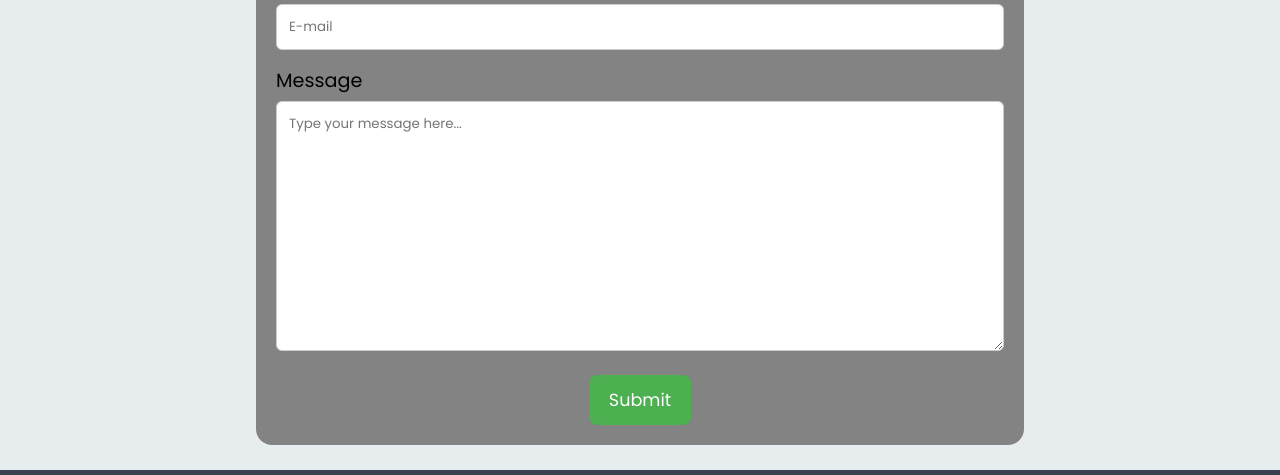
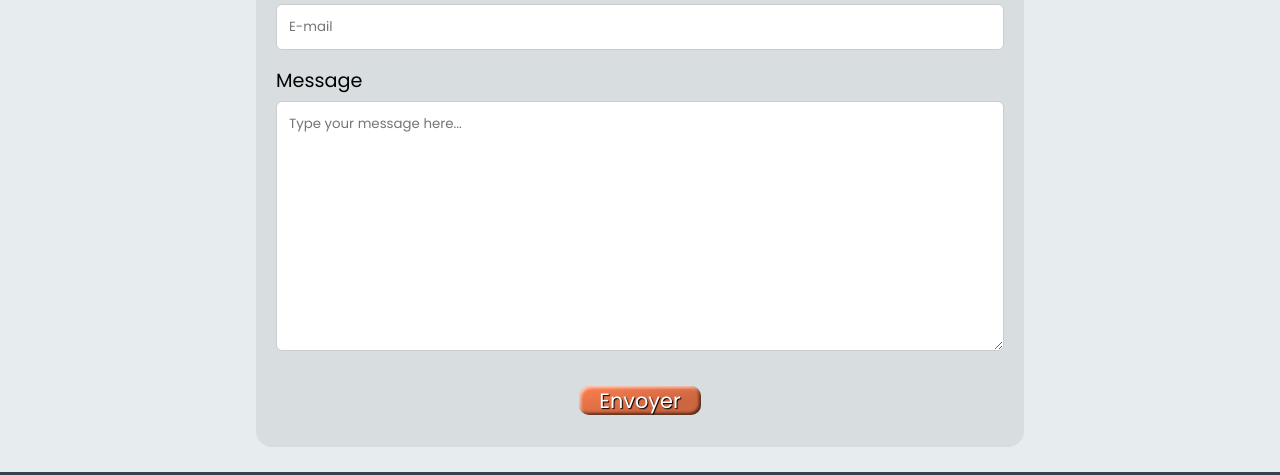
Before and after one commit to ilyashara/aDayInToulouse, a plain HTML site: page contact.html in a window 1280 px wide. Shown: the part 976-1451 px from the top of the page. Drawn offline with Linux system fonts and the light colour scheme.

Commit message:
button et background color changed

```diff
--- a/CSS/contact.style.css
+++ b/CSS/contact.style.css
@@ -1,44 +1,54 @@
 @import url('https://fonts.googleapis.com/css?family=Allura|Josefin+Sans');
-
-input[type=text], select, textarea {
-  width: 100%; /* Full width */
+input[type=text],
+select,
+textarea {
+    width: 100%;
     padding: 12px;
     border: 1px solid #ccc;
     border-radius: 6px;
     box-sizing: borderg-box;
     margin-top: 6px;
     margin-bottom: 16px;
-  resize: vertical /* Allow the user to vertically resize the textarea (not horizontally) */
-  }
-
-  /* Style the submit button with a specific background color etc */
-  input[type=submit] {
-    background-color: #4CAF50;
-    color: white;
-    padding: 12px 20px;
-    border: none;
-    border-radius: 8px;
-    cursor: pointer;
-    font-size: 1.1rem;
+    resize: vertical/* Allow the user to vertically resize the textarea (not horizontally) */
 }
 
 
-  /* When moving the mouse over the submit button, add a darker green color */
-  input[type=submit]:hover {
-    background-color: #45a049;
+/* Style the submit button with a specific background color etc */
+
+.buttonEnvoyer {
+    border: 0;
+    line-height: 2.5;
+    padding: 0 20px;
+    font-size: 1.3rem;
+    text-align: center;
+    color: #fff;
+    text-shadow: 1px 1px 1px #000;
+    border-radius: 10px;
+    background-color: coral;
+    background-image: linear-gradient( to top left, rgba(0, 0, 0, 0.2), rgba(0, 0, 0, 0.2) 30%, rgba(0, 0, 0, 0));
+    box-shadow: inset 2px 2px 3px rgba(255, 255, 255, 0.6), inset -2px -2px 3px rgba(0, 0, 0, 0.6);
 }
 
+.buttonEnvoyer:hover {
+    background-color: rgb(221, 106, 64);
+}
+
+.buttonEnvoyer:active {
+    box-shadow: inset -2px -2px 3px rgba(255, 255, 255, 0.6), inset 2px 2px 3px rgba(0, 0, 0, 0.6);
+}
+
+
 /* Add a background color and some padding around the form */
+
 .containerContact {
     height: 100%;
     width: 60%;
     margin: auto;
     border-radius: 16px;
-    background-color: #838383;
+    background-color: #d8dde0;
     padding: 20px;
     font-size: 1.2rem;
 }
-
 
 .button {
     text-align: center;
--- a/contact.html
+++ b/contact.html
@@ -10,6 +10,7 @@
     <link rel="stylesheet" href="CSS/header.style.css">
     <script src="https://kit.fontawesome.com/a076d05399.js"></script>
 </head>
+
 <body>
     <header>
         <nav class="navbar">
@@ -50,10 +51,11 @@
                 <label for="mail">E-mail</label><br />
                 <input type="text" id="mail" name="mail" placeholder="E-mail" /><br />
                 <label for="message">Message</label><br />
-                <textarea placeholder="Type your message here..." id="message" name="message"
-                    style="height:250px"></textarea><br />
+                <textarea placeholder="Type your message here..." id="message" name="message" style="height:250px"></textarea><br />
                 <div class="button">
-                    <input type="submit" value="Submit" id="btn_s" />
+                    <a href="contact.html" button class="buttonEnvoyer" type="button">
+            Envoyer
+          </a>
                 </div>
             </form>
         </div>
@@ -63,9 +65,7 @@
             <div class="footer-content">
                 <div class="items">
                     <ul>
-              <li><img
-                  src="https://res.cloudinary.com/wildcodeschool/image/upload/c_fill,h_50/v1/static/irjoy97aq0eol8bf6959"
-                  alt="logoWild"></li>
+                        <li><img src="https://res.cloudinary.com/wildcodeschool/image/upload/c_fill,h_50/v1/static/irjoy97aq0eol8bf6959" alt="logoWild"></li>
                     </ul>
                 </div>
                 <div class="items">
@@ -78,12 +78,18 @@
                 <div class="items">
                     <h3>Social Network</h3>
                     <ul class="flexbox">
-              <li class="socialnetwork"><a href="http://facebook.com">
-                  <img src="images/Logo/logo-facebook1.png" alt=""></a></li>
-              <li class="socialnetwork"><a href="https://instagram.com">
-                  <img src="images/Logo/logo-instagram1.png" alt=""></a></li>
-              <li class="socialnetwork"><a href="https://twitter.com">
-                  <img src="/images/Logo/logo-twiter1.png" alt=""></a></li>
+                        <li class="socialnetwork">
+                            <a href="http://facebook.com">
+                                <img src="images/Logo/logo-facebook1.png" alt=""></a>
+                        </li>
+                        <li class="socialnetwork">
+                            <a href="https://instagram.com">
+                                <img src="images/Logo/logo-instagram1.png" alt=""></a>
+                        </li>
+                        <li class="socialnetwork">
+                            <a href="https://twitter.com">
+                                <img src="/images/Logo/logo-twiter1.png" alt=""></a>
+                        </li>
                     </ul>
                 </div>
             </div>
@@ -91,4 +97,5 @@
     </footer>
     <script type="text/javascript" src="JS/header.script.js"></script>
 </body>
+
 </html>
```
Lines whose indentation alone changed are shown as unchanged.
